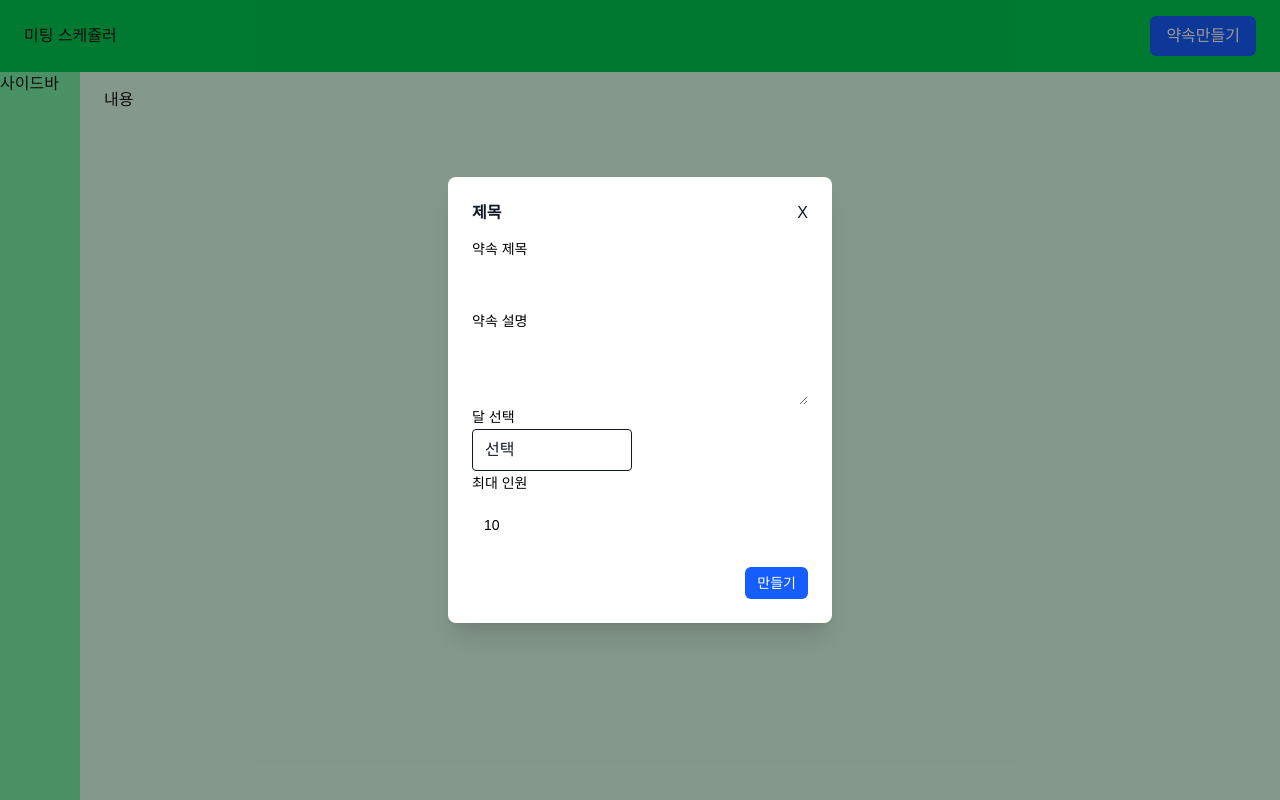
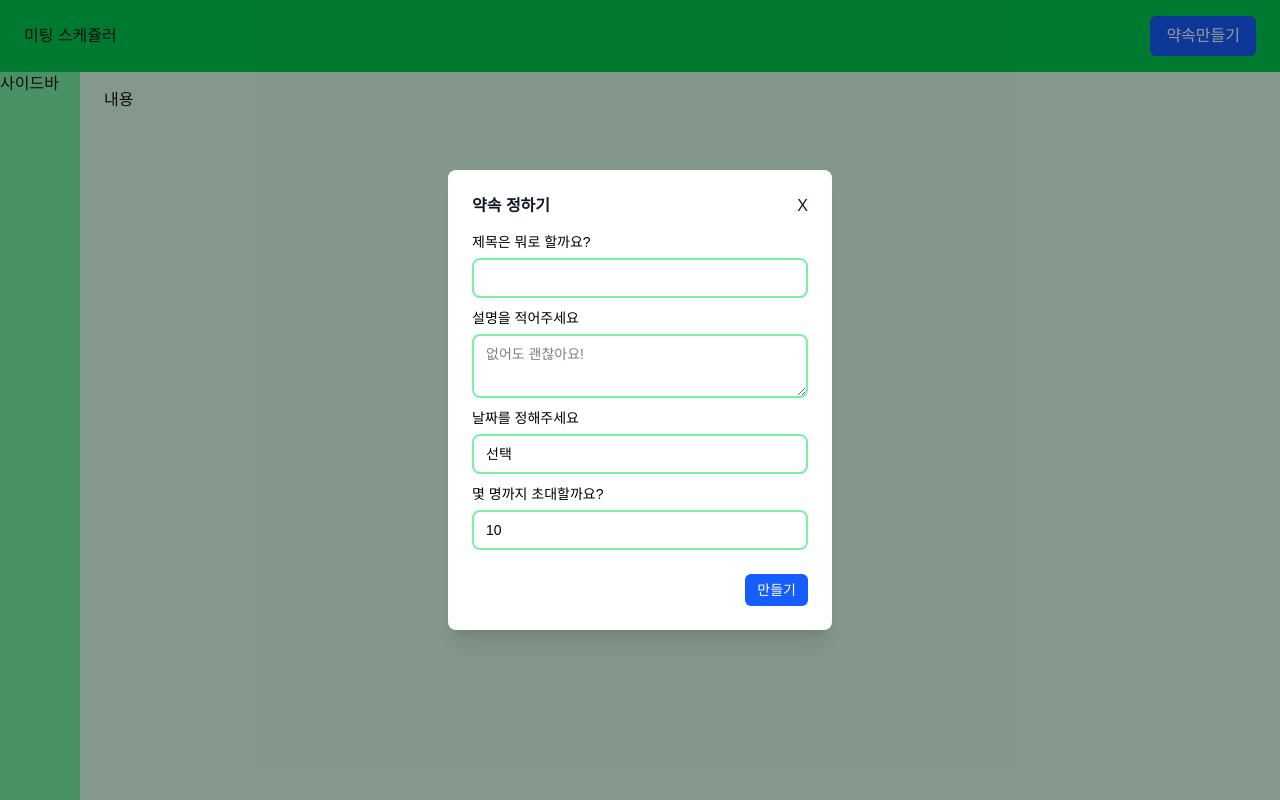
Before and after one commit to J-un-U/meeting-scheduler-front, a Next.js app: page /dashboard in a window 1280 px wide. Both pictures are taken after a click on the button "약속만들기". Built offline with nearby package versions, Linux system fonts and the light colour scheme.

Commit message:
26/02/02 mod: 타입수정 및 state네이밍 수정

```diff
--- a/app/(private)/dashboard/page.tsx
+++ b/app/(private)/dashboard/page.tsx
@@ -14,17 +14,17 @@ const Dashboard = () => {
   const [isCreateMeetingOpen, setIsCreateMeetingOpen] = useState(false);
   const [title, setTitle] = useState("");
   const [description, setDescription] = useState("");
-  const [month, setMonth] = useState<dayjs.Dayjs | null>(null);
+  const [date, setDate] = useState<dayjs.Dayjs | null>(null);
   const [maxParticipants, setMaxParticipants] = useState("10");
   const [errors, setErrors] = useState<{
     title?: string;
     description?: string;
-    month?: string;
+    date?: string;
     maxParticipants?: string;
   }>({});
   const titleRef = useRef<HTMLInputElement | null>(null);
   const descriptionRef = useRef<HTMLTextAreaElement | null>(null);
-  const monthFieldRef = useRef<HTMLDivElement | null>(null);
+  const dateFieldRef = useRef<HTMLDivElement | null>(null);
   const maxParticipantsRef = useRef<HTMLSelectElement | null>(null);
 
   const openCreateMeeting = () => {
@@ -41,18 +41,15 @@ const Dashboard = () => {
     const nextErrors: {
       title?: string;
       description?: string;
-      month?: string;
+      date?: string;
       maxParticipants?: string;
     } = {};
 
     if (!title.trim()) {
-      nextErrors.title = "필수값 입력";
+      nextErrors.title = "제목을 적어주셔야 해요!";
     }
-    if (!description.trim()) {
-      nextErrors.description = "필수값 입력";
-    }
-    if (!month) {
-      nextErrors.month = "필수값 입력";
+    if (!date) {
+      nextErrors.date = "날짜가 있어야 해요!";
     }
     if (!maxParticipants) {
       nextErrors.maxParticipants = "필수값 입력";
@@ -65,8 +62,8 @@ const Dashboard = () => {
         titleRef.current?.focus();
       } else if (nextErrors.description) {
         descriptionRef.current?.focus();
-      } else if (nextErrors.month) {
-        monthFieldRef.current?.querySelector("button")?.focus();
+      } else if (nextErrors.date) {
+        dateFieldRef.current?.querySelector("button")?.focus();
       } else if (nextErrors.maxParticipants) {
         maxParticipantsRef.current?.focus();
       }
@@ -78,10 +75,10 @@ const Dashboard = () => {
       title,
       description,
       ownerUserId: 1,
-      meetingType: "DATE_RANGE",
+      meetingType: "SINGLE_DATE",
       maxParticipants: Number(maxParticipants),
-      agreedStartDate: month ? month.startOf("month").format("YYYY-MM-DD") : null,
-      agreedEndDate: month ? month.endOf("month").format("YYYY-MM-DD") : null,
+      agreedStartDate: date ? date.startOf("month").format("YYYY-MM-DD") : null,
+      agreedEndDate: date ? date.endOf("month").format("YYYY-MM-DD") : null,
       agreedDate: null,
       startTime: null,
       endTime: null,
@@ -103,7 +100,7 @@ const Dashboard = () => {
 
       setTitle("");
       setDescription("");
-      setMonth(null);
+      setDate(null);
       setMaxParticipants("1");
       setErrors({});
       closeCreateMeeting();
@@ -132,7 +129,7 @@ const Dashboard = () => {
         isOpen={isCreateMeetingOpen}
         onClose={closeCreateMeeting}
         size="sm"
-        title="제목"
+        title="약속 정하기"
         footer={
           <button
             type="submit"
@@ -145,17 +142,16 @@ const Dashboard = () => {
       >
         <form
           id="create-meeting-form"
-          className={"flex flex-col gap-2"}
           onSubmit={createMeeting}
         >
-          <Fieldset>
+          <Fieldset className={"flex flex-col gap-2"}>
             <Field>
-              <Label className="text-sm/6 font-medium text-black">약속 제목</Label>
+              <Label className="text-sm/6 font-medium text-black">제목은 뭐로 할까요?</Label>
               <Input
                 className={clsx(
-                  'mt-3 block w-full rounded-lg border-none bg-white/5 px-3 py-1.5 text-sm/6 text-black',
+                  'mt-1 block w-full rounded-lg border-2 border-green-300 bg-white/5 px-3 py-1.5 text-sm/6 text-black',
                   'data-focus:outline-2 data-focus:-outline-offset-2 data-focus:outline-blue-300',
-                  errors.title && "outline outline-red-500"
+                  errors.title && "border-none outline-2 outline-red-500"
                 )}
                 value={title}
                 onChange={(event) => {
@@ -171,57 +167,54 @@ const Dashboard = () => {
               )}
             </Field>
             <Field>
-              <Label className="text-sm/6 font-medium text-black">약속 설명</Label>
+              <Label className="text-sm/6 font-medium text-black">설명을 적어주세요</Label>
               <Textarea
                 className={clsx(
-                  'mt-3 block w-full rounded-lg border-none bg-white/5 px-3 py-1.5 text-sm/6 text-black',
-                  'data-focus:outline-2 data-focus:-outline-offset-2 data-focus:outline-blue-300',
-                  errors.description && "outline outline-red-500"
+                  'mt-1 block w-full rounded-lg border-2 border-green-300 bg-white/5 px-3 py-1.5 text-sm/6 text-black',
+                  'data-focus:outline-2 data-focus:-outline-offset-2 data-focus:outline-blue-300'
                 )}
                 value={description}
+                placeholder={"없어도 괜찮아요!"}
                 onChange={(event) => {
                   setDescription(event.target.value);
-                  if (errors.description) {
-                    setErrors((prev) => ({ ...prev, description: undefined }));
-                  }
                 }}
                 ref={descriptionRef}
               />
-              {errors.description && (
-                <p className="mt-1 text-xs text-red-600">{errors.description}</p>
-              )}
             </Field>
             <Field>
-              <Label className="text-sm/6 font-medium text-black">달 선택</Label>
+              <Label className="text-sm/6 font-medium text-black">날짜를 정해주세요</Label>
               <div
-                ref={monthFieldRef}
+                ref={dateFieldRef}
                 className={clsx(
-                  errors.month && "[&>div>button]:border-red-500"
+                  errors.date && "[&>div>button]:border-red-500"
                 )}
               >
                 <DatePicker
                   mode={"month"}
-                  value={month}
+                  value={date}
+                  style={clsx(
+                    "mt-1 block w-full rounded-lg border-2 border-green-300 bg-white/5 px-3 py-1.5 text-sm/6 text-black text-left"
+                  )}
                   onChange={(value) => {
-                    setMonth(value);
-                    if (errors.month) {
-                      setErrors((prev) => ({ ...prev, month: undefined }));
+                    setDate(value);
+                    if (errors.date) {
+                      setErrors((prev) => ({ ...prev, date: undefined }));
                     }
                   }}
                 />
               </div>
-              {errors.month && (
-                <p className="mt-1 text-xs text-red-600">{errors.month}</p>
+              {errors.date && (
+                <p className="mt-1 text-xs text-red-600">{errors.date}</p>
               )}
             </Field>
             <Field>
-              <Label className="text-sm/6 font-medium text-black">최대 인원</Label>
+              <Label className="text-sm/6 font-medium text-black">몇 명까지 초대할까요?</Label>
               <Select
                 className={clsx(
-                  'mt-3 block w-full appearance-none rounded-lg border-none bg-white/5 px-3 py-1.5 text-sm/6 text-black',
+                  'mt-1 block w-full appearance-none rounded-lg border-2 border-green-300 bg-white/5 px-3 py-1.5 text-sm/6 text-black',
                   'data-focus:outline-2 data-focus:-outline-offset-2 data-focus:outline-white/25',
                   '*:text-black',
-                  errors.maxParticipants && "outline outline-red-500"
+                  errors.maxParticipants && "border-none outline-2 outline-red-500"
                 )}
                 value={maxParticipants}
                 onChange={(event) => {
--- a/app/components/date-picker/DatePicker.tsx
+++ b/app/components/date-picker/DatePicker.tsx
@@ -12,6 +12,7 @@ export function DatePicker({
                              value = null,
                              mode = "date",
                              onChange,
+                             style,
                            }: DatePickerProps) {
   const [selected, setSelected] = useState<dayjs.Dayjs | null>(value);
   const [view, setView] = useState(value ?? dayjs());
@@ -29,10 +30,10 @@ export function DatePicker({
   };
 
   return (
-    <Popover className="relative inline-block">
+    <Popover className="relative">
       {({ close }) => (
         <>
-          <Popover.Button className="border px-3 py-2 rounded w-40 text-left">
+          <Popover.Button className={style}>
             {displayValue()}
           </Popover.Button>
 
--- a/app/components/date-picker/types.ts
+++ b/app/components/date-picker/types.ts
@@ -6,6 +6,7 @@ export interface DatePickerProps {
   value?: dayjs.Dayjs | null;
   mode?: PickerMode;
   onChange?: (date: dayjs.Dayjs) => void;
+  style?: string;
 }
 
 export interface CalendarProps {
```
